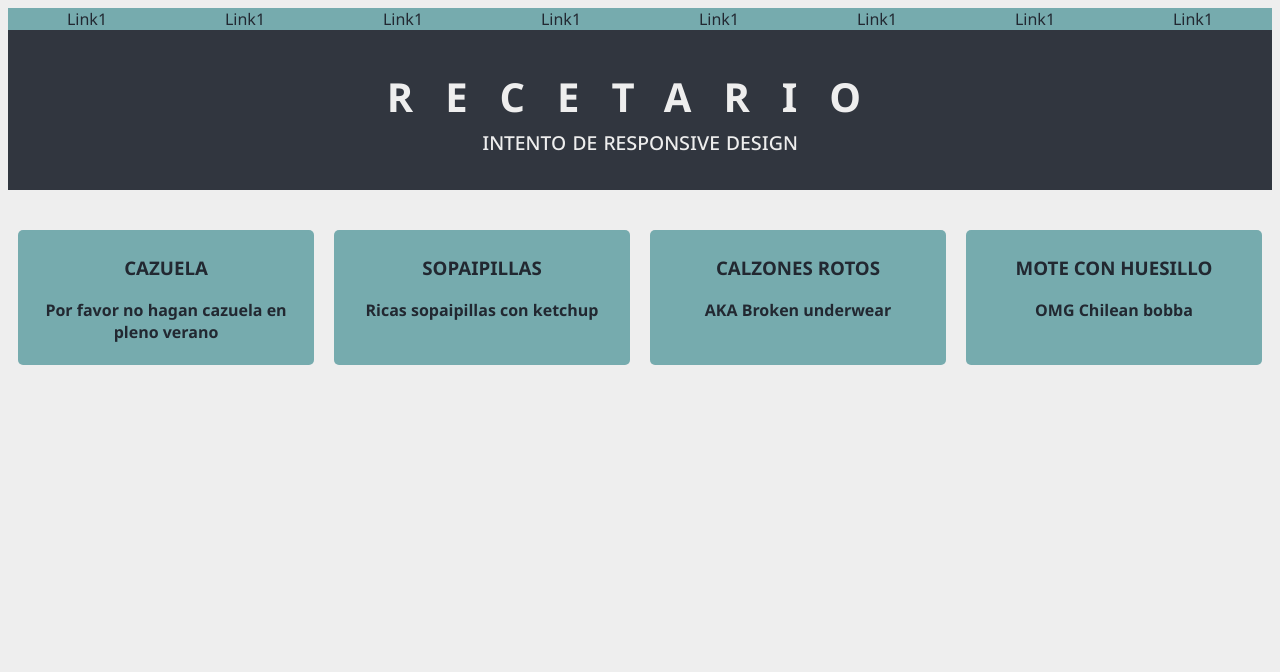
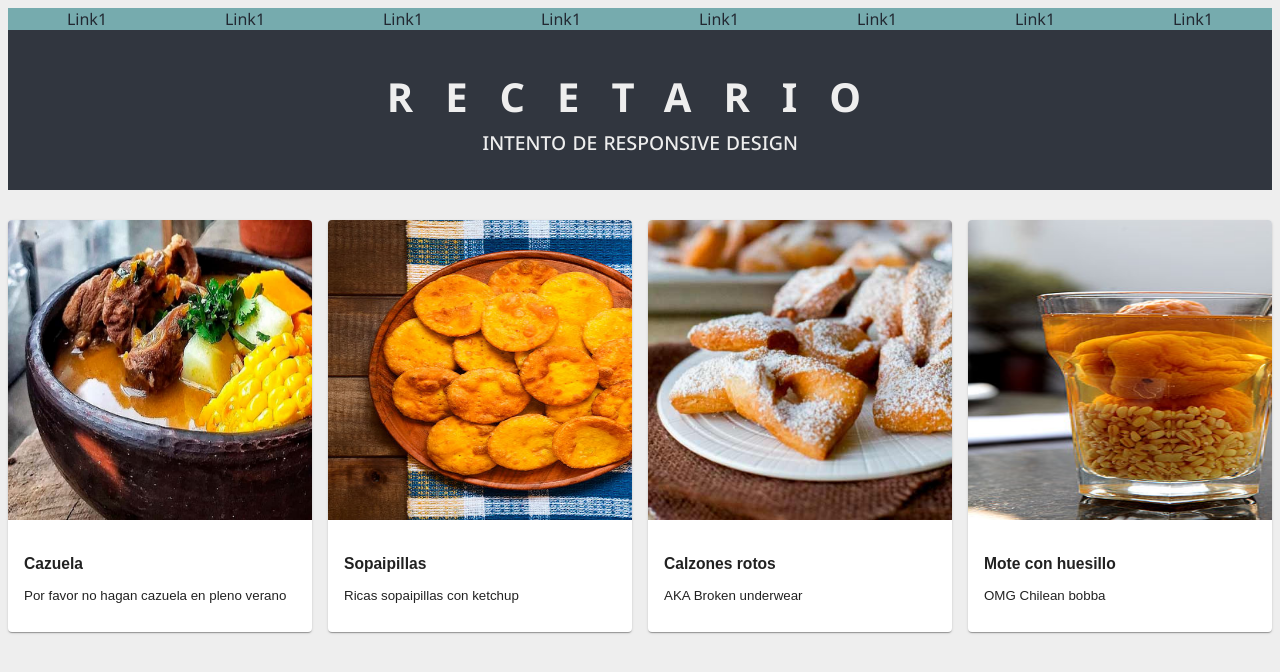
Before and after one commit to elMaaars/pruebaNextReact, a Next.js app in the folder prueba/: page / in a window 1280 px wide. Shown: the top 672 px of the page. Built offline with nearby package versions, Linux system fonts and the light colour scheme.

Commit message:
Cambio a mui

```diff
--- a/prueba/src/pages/index.tsx
+++ b/prueba/src/pages/index.tsx
@@ -5,8 +5,10 @@ import styles from "@/styles/Home.module.css";
 import { useState, useEffect } from "react";
 import MenuIcon from "@mui/icons-material/Menu";
 import Link from "next/link";
-import Drawer from '@mui/material/Drawer';
-import Button from '@mui/material/Button';
+import Drawer from "@mui/material/Drawer";
+import Button from "@mui/material/Button";
+import { Card, CardContent, CardMedia, CardActionArea } from "@mui/material";
+import { Box, Grid } from "@mui/material";
 
 function MenuLinks() {
   return (
@@ -42,8 +44,7 @@ function TemporaryDrawer() {
 
   return (
     <div className={styles.temporaryDrawer}>
-      <Button onClick={toggleDrawer(true)}>
-        <MenuIcon />
+      <Button onClick={toggleDrawer(true)} startIcon={<MenuIcon />}>
         <p>Menú</p>
       </Button>
       <Drawer anchor="top" open={open} onClose={toggleDrawer(false)}>
@@ -84,7 +85,7 @@ const useDeviceSize = () => {
 
 function Menu() {
   const [w, h] = useDeviceSize();
-  if (w <= 700) {
+  if (w <= 600) {
     return (<MobileMenu />);
   }
   return (<DesktopMenu />);
@@ -108,11 +109,105 @@ export default function Home() {
         <Menu />
         <Title />
 
-        <div className={styles.grid}>
+        {/* <div className={styles.grid}> */}
+        <Box>
+          <Grid container spacing={{ xs: 1, sm: 2 }}>
+            <Grid item xs={12} sm={6} md={3}>
+              <Card>
+                <Link href="/recetas/cazuela">
+                  <CardActionArea>
+                    <CardMedia>
+                      <Image
+                        src="/cazuela.jpeg"
+                        width="400"
+                        height="300"
+                        alt="Cazuela"
+                      />
+                    </CardMedia>
+                    <CardContent>
+                      <h3>Cazuela</h3>
+                      <p>Por favor no hagan cazuela en pleno verano</p>
+                    </CardContent>
+                  </CardActionArea>
+                </Link>
+              </Card>
+            </Grid>
+            <Grid item xs={12} sm={6} md={3}>
+              <Card>
+                <Link href="/recetas/sopaipillas">
+                  <CardActionArea>
+                    <CardMedia>
+                      <Image
+                        src="/sopaipillas.jpeg"
+                        width="400"
+                        height="300"
+                        alt="Sopaipilla"
+                      />
+                    </CardMedia>
+                    <CardContent>
+                      <h3>Sopaipillas</h3>
+                      <p>Ricas sopaipillas con ketchup</p>
+                    </CardContent>
+                  </CardActionArea>
+                </Link>
+              </Card>
+            </Grid>
+            <Grid item xs={12} sm={6} md={3}>
+              <Card>
+                <Link href="/recetas/calzonesRotos">
+                  <CardActionArea>
+                    <CardMedia>
+                      <Image
+                        src="/calzonesRotos.jpeg"
+                        width="400"
+                        height="300"
+                        alt="Calzones Rotos"
+                      />
+                    </CardMedia>
+                    <CardContent>
+                      <h3>Calzones rotos</h3>
+                      <p>AKA Broken underwear</p>
+                    </CardContent>
+                  </CardActionArea>
+                </Link>
+              </Card>
+            </Grid>
+            <Grid item xs={12} sm={6} md={3}>
+              <Card>
+                <Link href="/recetas/moteConHuesillo">
+                  <CardActionArea>
+                    <CardMedia>
+                      <Image
+                        src="/moteConHuesillo.jpeg"
+                        width="400"
+                        height="300"
+                        alt="Mote con huesillo"
+                      />
+                    </CardMedia>
+                    <CardContent>
+                      <h3>Mote con huesillo</h3>
+                      <p>OMG Chilean bobba</p>
+                    </CardContent>
+                  </CardActionArea>
+                </Link>
+              </Card>
+            </Grid>
+
+          </Grid>
+        </Box>
+
+
+          {/*
           <div className={styles.card}>
             <Link href="/recetas/cazuela" style={{ textDecoration: "none" }}>
               <h3>Cazuela</h3>
               <p>Por favor no hagan cazuela en pleno verano</p>
+              <Image
+                src="/cazuela.jpeg"
+                width={200}
+                height={200}
+                alt="Cazuela"
+              />
             </Link>
           </div>
 
@@ -137,6 +232,7 @@ export default function Home() {
             </Link>
           </div>
         </div>
+        */}
       </main>
     </>
   );
```
